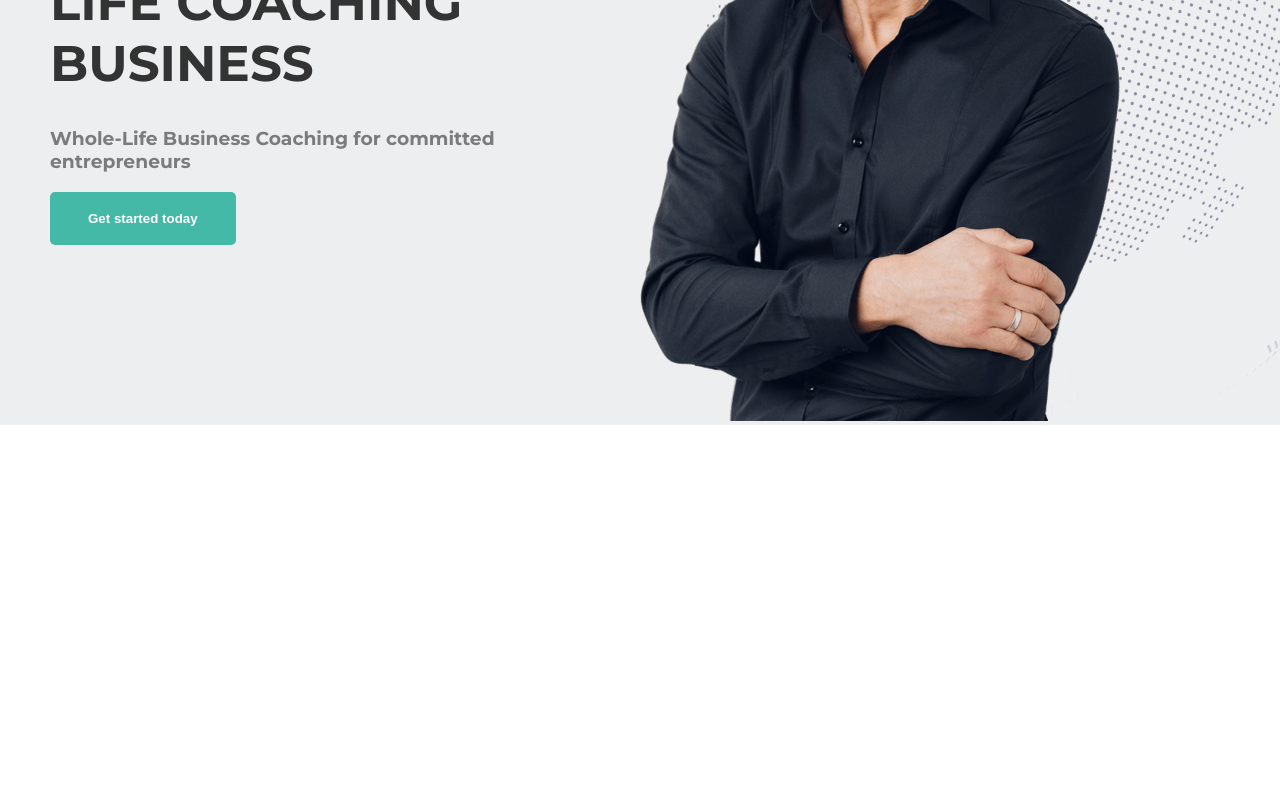
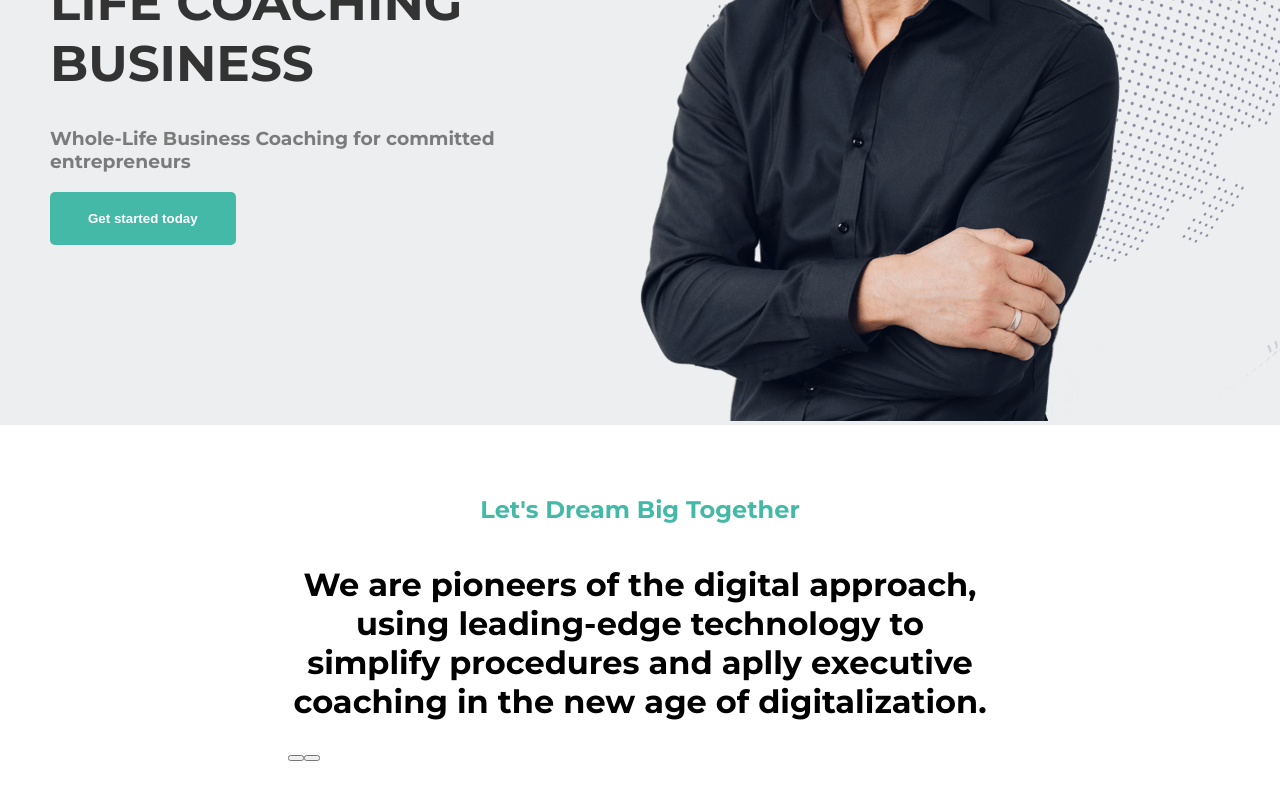
Before and after one commit to SimoCrash/proj-html-vuejs, a Vue app: page / in a window 1280 px wide. Shown: the part 432-1232 px from the top of the page. Before the commit the page ends 857 px from the top, so only its background shows below. Built offline with nearby package versions, Linux system fonts and the light colour scheme.

Commit message:
push per ticket

```diff
--- a/src/components/ContainerDigitalMain.vue
+++ b/src/components/ContainerDigitalMain.vue
@@ -1,6 +1,41 @@
 <template>
-  <div>
-
+  <div class="container-page">
+    <h2 class="secondary-title">Let's Dream Big Together</h2>
+    <h1 class="primary-title">
+      We are pioneers of the digital approach, using leading-edge
+      technology to simplify procedures and aplly executive
+      coaching in the new age of digitalization.
+    </h1>
+    <div class="container-cards">
+      <div>
+        <div></div>
+        <div></div>
+      </div>
+      <div>
+        <div></div>
+        <div></div>
+      </div>
+      <div>
+        <div></div>
+        <div></div>
+      </div>
+      <div>
+        <div></div>
+        <div></div>
+      </div>
+      <div>
+        <div></div>
+        <div></div>
+      </div>
+      <div>
+        <div></div>
+        <div></div>
+      </div>
+    </div>
+    <div>
+      <button></button>
+      <button></button>
+    </div>
   </div>
 </template>
 
@@ -10,6 +45,19 @@ export default {
 }
 </script>
 
-<style>
-
+<style lang="scss" scoped>
+  .container-page {
+    max-width: 55%;
+    margin: 50px auto;
+    display: flex;
+    flex-direction: column;
+    justify-content: center;
+    .secondary-title {
+      color: #45B9A7;
+      text-align: center;
+    }
+    .primary-title {
+      text-align: center;
+    }
+  }
 </style>
```
